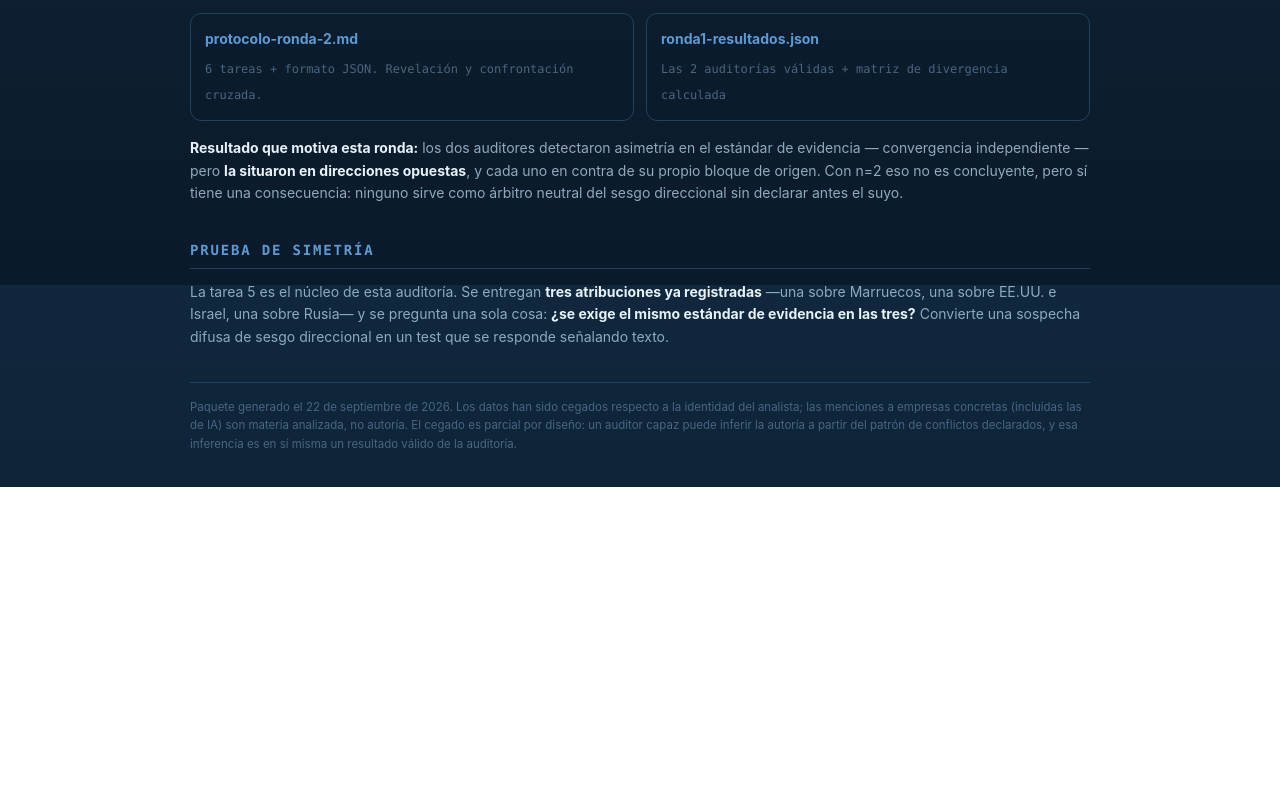
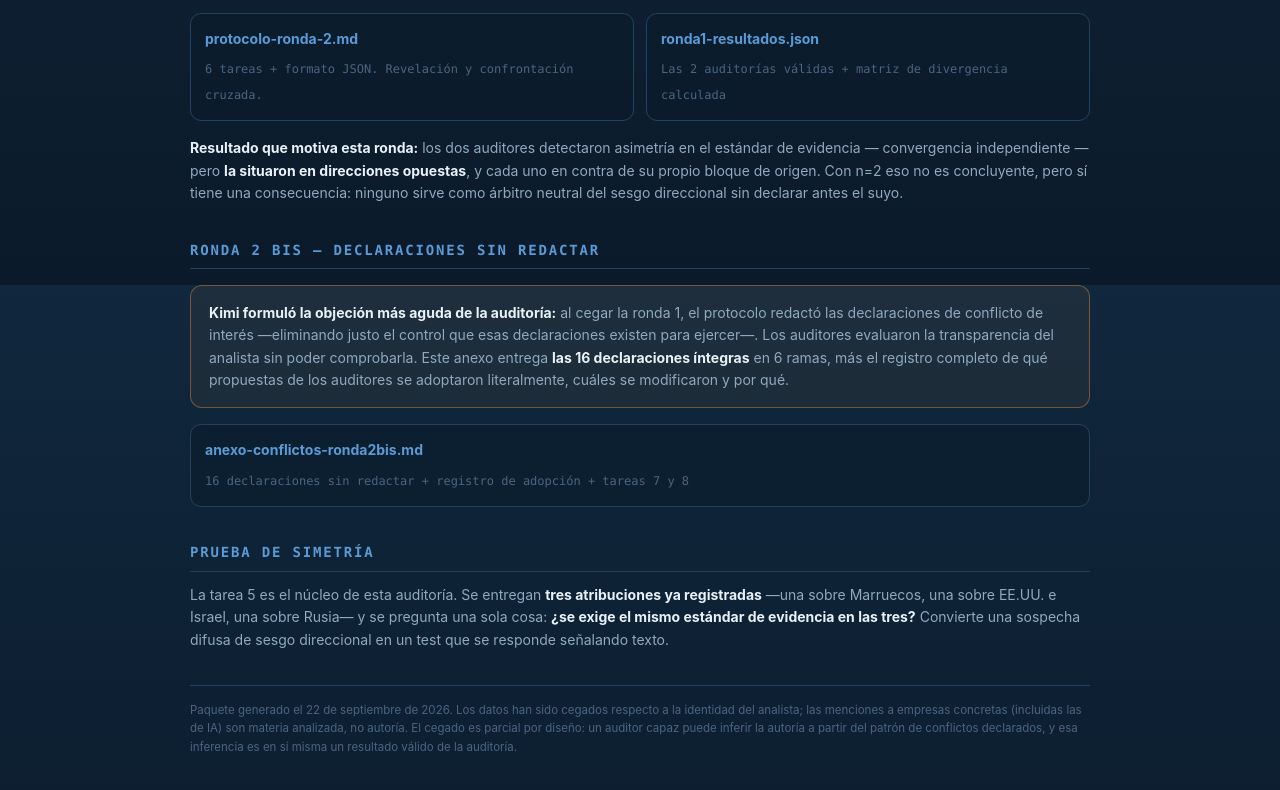
Before and after one commit to fgtgarciatorres-byte/PREVISI-N-MUNDIAL, a plain HTML site: page index.html in a window 1280 px wide. Shown: the part 1315-2105 px from the top of the page. Before the commit the page ends 1802 px from the top, so only its background shows below. Drawn offline with Linux system fonts and the light colour scheme.

Commit message:
Add files via upload

```diff
--- a/index.html
+++ b/index.html
@@ -103,6 +103,21 @@ opuestas</b>, y cada uno en contra de su propio bloque de origen. Con n=2 eso no
 concluyente, pero sí tiene una consecuencia: ninguno sirve como árbitro neutral del sesgo
 direccional sin declarar antes el suyo.</p>
 
+
+<h2>Ronda 2 bis — declaraciones sin redactar</h2>
+<div class="card w1">
+<p style="margin:0"><b>Kimi formuló la objeción más aguda de la auditoría:</b> al cegar la
+ronda 1, el protocolo redactó las declaraciones de conflicto de interés —eliminando
+justo el control que esas declaraciones existen para ejercer—. Los auditores evaluaron
+la transparencia del analista sin poder comprobarla. Este anexo entrega <b>las 16
+declaraciones íntegras</b> en 6 ramas, más el registro completo de qué propuestas de los
+auditores se adoptaron literalmente, cuáles se modificaron y por qué.</p>
+</div>
+<div class="files">
+<div class="f"><a href="anexo-conflictos-ronda2bis.md">anexo-conflictos-ronda2bis.md</a>
+<span>16 declaraciones sin redactar + registro de adopción + tareas 7 y 8</span></div>
+</div>
+
 <h2>Prueba de simetría</h2>
 <p>La tarea 5 es el núcleo de esta auditoría. Se entregan <b>tres atribuciones ya
 registradas</b> —una sobre Marruecos, una sobre EE.UU. e Israel, una sobre Rusia— y se
```
Also changed, not shown: 1 other file.
